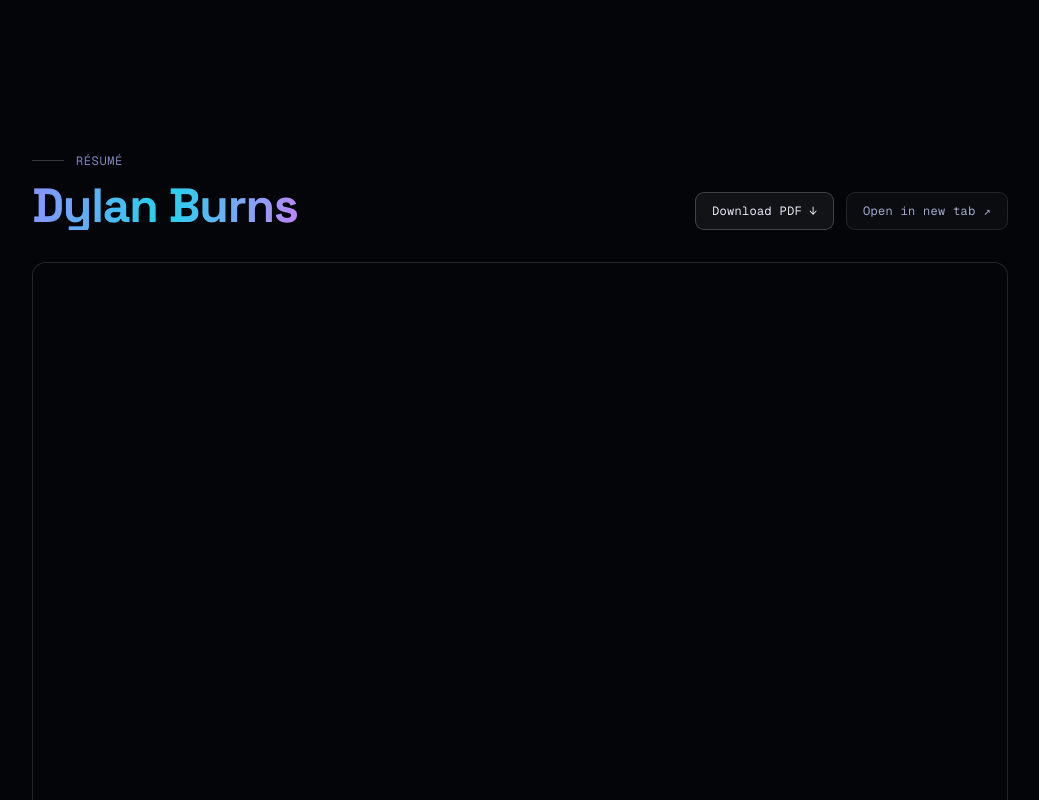
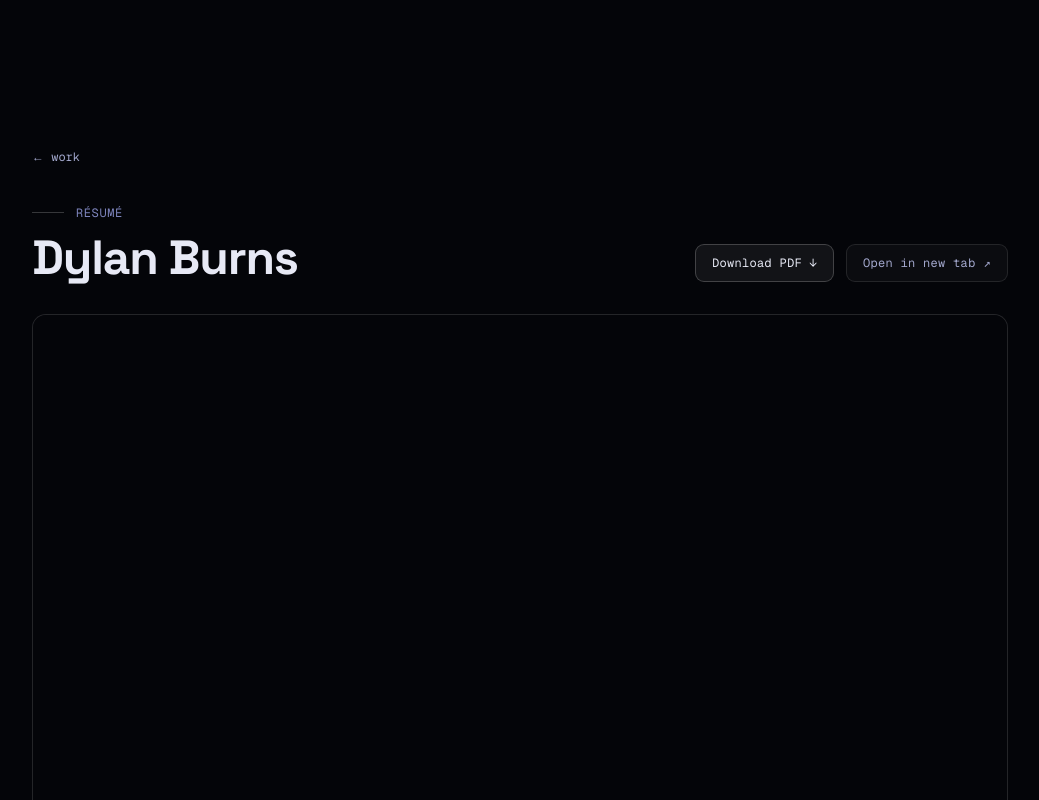
Before and after one commit to Dylan-Burns/portfolio, a Next.js app: page /resume in a window 1280 px wide. Shown: the top 800 px of the page, without its empty margins (120-1159 px from the left). Built offline with nearby package versions, Linux system fonts and the light colour scheme.

Commit message:
style: resume + 404 B&W terminal

```diff
--- a/src/app/not-found.tsx
+++ b/src/app/not-found.tsx
@@ -1,15 +1,27 @@
+import Link from "next/link";
 import { Button } from "@/components/ui/Button";
 
 export default function NotFound() {
   return (
     <main className="mx-auto flex min-h-[60vh] max-w-5xl flex-col items-center justify-center px-6 text-center">
-      <p className="label-mono uppercase">404</p>
-      <h1 className="mt-3 font-[family-name:var(--font-display)] text-4xl font-bold tracking-tight text-gradient">
+      <p className="font-[family-name:var(--font-mono)] text-xs uppercase tracking-[0.16em] text-[var(--color-fg-subtle)]">
+        404
+      </p>
+      <p className="mt-4 font-[family-name:var(--font-mono)] text-sm text-[var(--color-fg-muted)]">
+        <span className="text-[var(--color-fg-subtle)]">&gt;</span> file not found
+      </p>
+      <h1 className="mt-3 font-[family-name:var(--font-display)] text-4xl font-bold tracking-tight text-[var(--color-fg)]">
         That page doesn&apos;t exist.
       </h1>
       <p className="mt-4 text-[var(--color-fg-muted)]">Maybe the project moved, or the link was mistyped.</p>
-      <div className="mt-8">
-        <Button href="/#work">See the work →</Button>
+      <div className="mt-8 flex flex-wrap items-center justify-center gap-4">
+        <Button href="/">See the work →</Button>
+        <Link
+          href="/"
+          className="font-[family-name:var(--font-mono)] text-xs text-[var(--color-fg-muted)] transition-colors hover:text-[var(--color-fg)]"
+        >
+          ← work
+        </Link>
       </div>
     </main>
   );
--- a/src/app/resume/page.tsx
+++ b/src/app/resume/page.tsx
@@ -1,4 +1,5 @@
 import type { Metadata } from "next";
+import Link from "next/link";
 import { Button } from "@/components/ui/Button";
 import { SectionLabel } from "@/components/ui/Section";
 import { site } from "@/content/site";
@@ -11,10 +12,16 @@ export const metadata: Metadata = {
 export default function ResumePage() {
   return (
     <main className="mx-auto w-full max-w-5xl px-6 pb-24 pt-28 md:pt-36">
-      <div className="flex flex-wrap items-end justify-between gap-4">
+      <Link
+        href="/"
+        className="font-[family-name:var(--font-mono)] text-xs text-[var(--color-fg-muted)] transition-colors hover:text-[var(--color-fg)]"
+      >
+        ← work
+      </Link>
+      <div className="mt-7 flex flex-wrap items-end justify-between gap-4">
         <div>
           <SectionLabel>Résumé</SectionLabel>
-          <h1 className="mt-3 font-[family-name:var(--font-display)] text-4xl font-bold tracking-tight text-gradient md:text-5xl">
+          <h1 className="mt-3 font-[family-name:var(--font-display)] text-4xl font-bold tracking-tight text-[var(--color-fg)] md:text-5xl">
             {site.name}
           </h1>
         </div>
```
